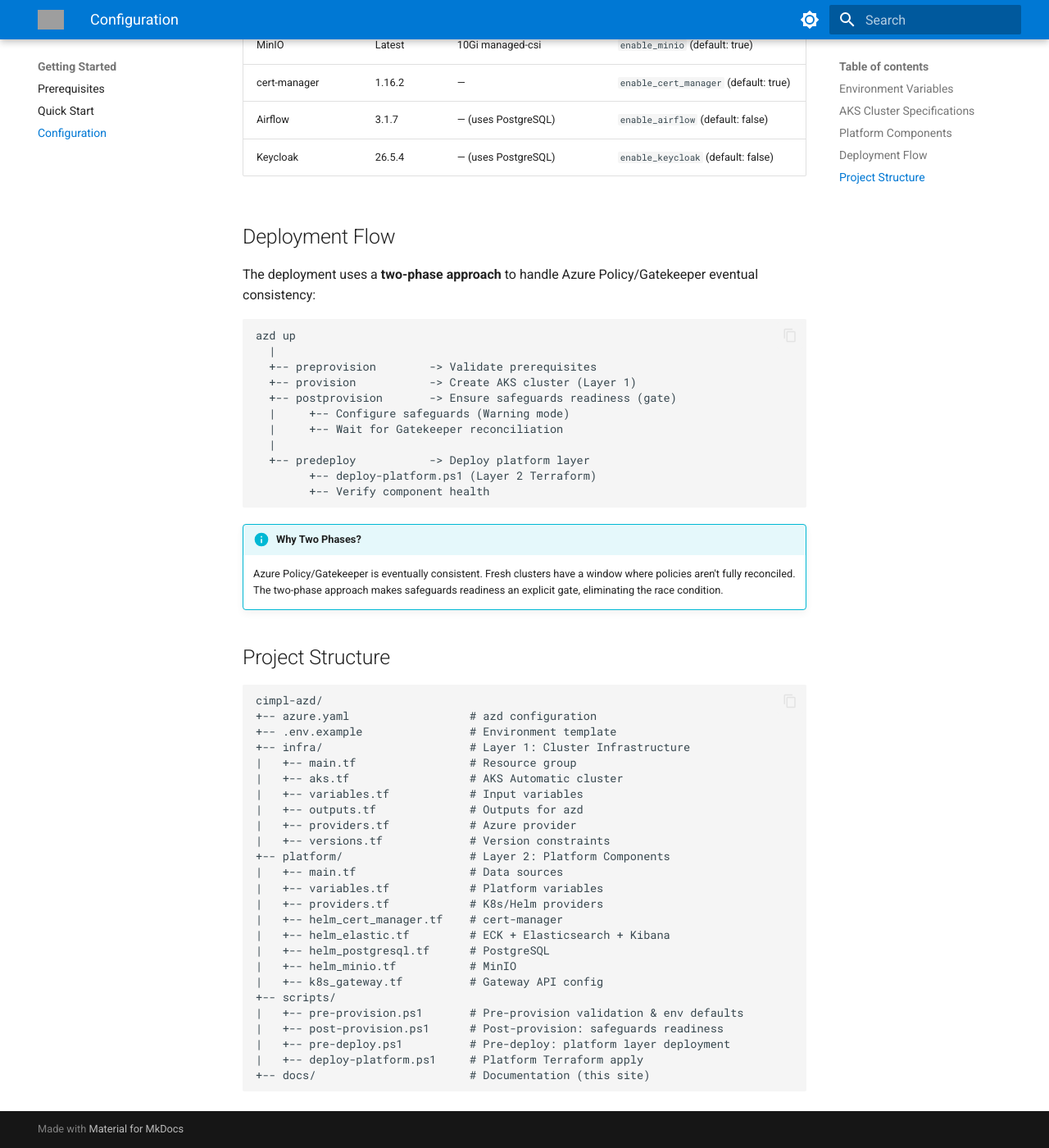
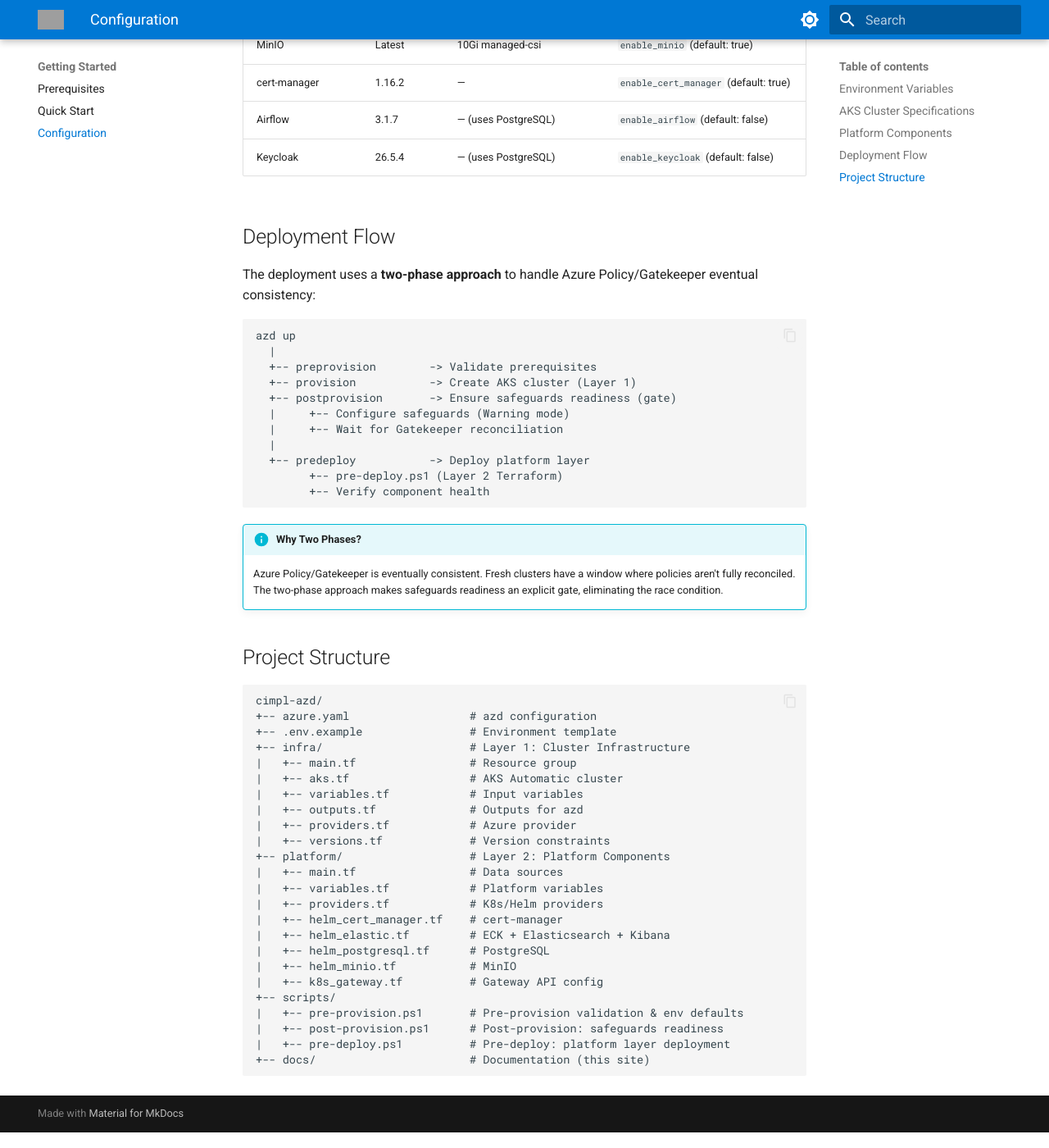
Before and after one commit to danielscholl-osdu/cimpl-azd, an MkDocs documentation site: the page built from docs/src/getting-started/configuration.md, in a window 1280 px wide and 1400 px high, scrolled down 2509 px. Shown: the whole window at 82% size. Built offline with MkDocs 1.6.1 and Material for MkDocs 9.7.7, drawn with Linux system fonts in a browser that asks for light colours; comment, search, counter and statistics services are not loaded; grey boxes are pictures that could not be loaded.

Commit message:
refactor(scripts): consolidate platform deployment into pre-deploy hook Merge deploy-platform.ps1 logic into pre-deploy.ps1 as functions Update documentation to reflect single-script deployment workflow

````diff
--- a/docs/src/getting-started/configuration.md
+++ b/docs/src/getting-started/configuration.md
@@ -69,7 +69,7 @@ azd up
   |     +-- Wait for Gatekeeper reconciliation
   |
   +-- predeploy           -> Deploy platform layer
-        +-- deploy-platform.ps1 (Layer 2 Terraform)
+        +-- pre-deploy.ps1 (Layer 2 Terraform)
         +-- Verify component health
 ```
 
@@ -102,6 +102,5 @@ cimpl-azd/
 |   +-- pre-provision.ps1       # Pre-provision validation & env defaults
 |   +-- post-provision.ps1      # Post-provision: safeguards readiness
 |   +-- pre-deploy.ps1          # Pre-deploy: platform layer deployment
-|   +-- deploy-platform.ps1     # Platform Terraform apply
 +-- docs/                       # Documentation (this site)
 ```
````
Also changed, not shown: docs/src/architecture/overview.md (+1 -1 lines), .github/copilot-instructions.md, 2 other files.
